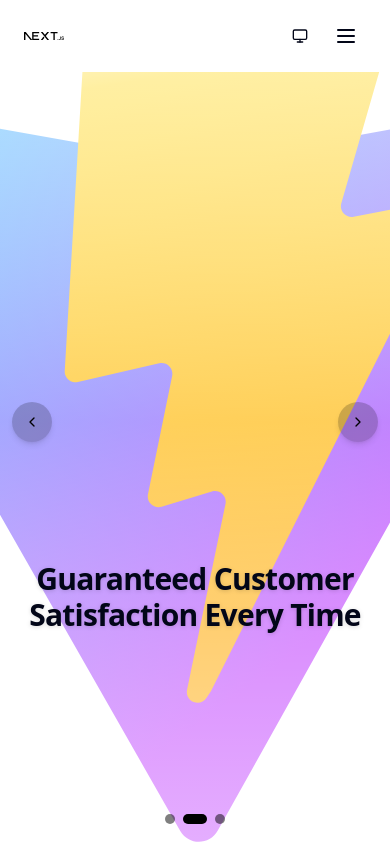
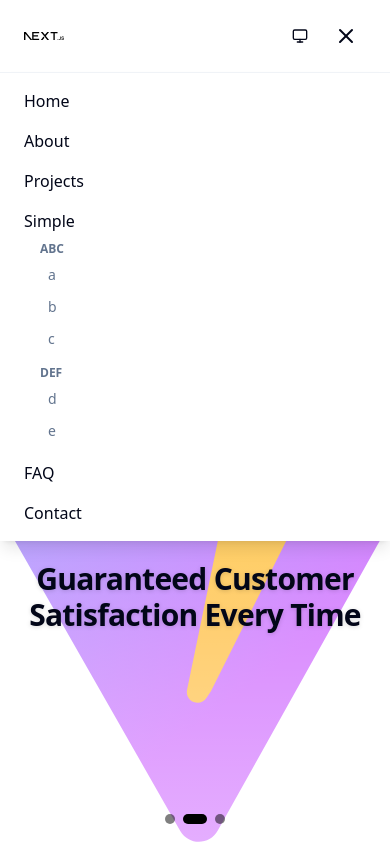
Before and after one commit to boxside/compro-aircon, a Next.js app: page / in a window 390 px wide. Both pictures are taken after a click on the button 346 px from the left and 36 px from the top of the page. Shown: the top 844 px of the page. Built offline with nearby package versions, Linux system fonts and the light colour scheme.

Commit message:
fixing image loading

```diff
--- a/components/layout/navbar.tsx
+++ b/components/layout/navbar.tsx
@@ -1,7 +1,7 @@
 "use client"
 
 import * as React from "react"
-import { useState, useEffect } from "react"
+import { useState, useEffect, useRef } from "react"
 import { usePathname } from "next/navigation"
 import Link from "next/link"
 import Image from "next/image"
@@ -18,38 +18,63 @@ import {
 } from "../ui/navigation-menu"
 
 export function NavigationMenuDemo() {
-    const [isOpen, setIsOpen] = useState(false);
-    const [isScrolled, setIsScrolled] = useState(false);
-    const pathname = usePathname();
+  const [isOpen, setIsOpen] = useState(false)
+  const [isScrolled, setIsScrolled] = useState(false)
+  const pathname = usePathname()
+
+  // Refs penting untuk click-outside yg akurat
+  const menuRef = useRef<HTMLDivElement | null>(null)
+  const buttonRef = useRef<HTMLButtonElement | null>(null)
+
+  // Toggle body scroll saat menu buka
+  useEffect(() => {
+    if (isOpen) {
+      document.body.style.overflow = "hidden"
+    } else {
+      document.body.style.overflow = ""
+    }
+    return () => {
+      document.body.style.overflow = ""
+    }
+  }, [isOpen])
 
   useEffect(() => {
-        const handleScroll = () => {
-            setIsScrolled(window.scrollY > 0);
-        };
+    const handleScroll = () => setIsScrolled(window.scrollY > 0)
+    window.addEventListener("scroll", handleScroll)
+    return () => window.removeEventListener("scroll", handleScroll)
+  }, [])
 
-        const handleClickOutside = (event: MouseEvent) => {
-            if (isOpen && !(event.target as Element).closest('.mobile-menu')) {
-                setIsOpen(false);
+  // Click/tap di luar menu & tombol => close (pakai pointerdown biar stabil di mobile)
+  useEffect(() => {
+    const onPointerDown = (event: PointerEvent) => {
+      if (!isOpen) return
+      const t = event.target as Node
+      const clickedInsideMenu = menuRef.current?.contains(t)
+      const clickedToggle = buttonRef.current?.contains(t)
+      if (!clickedInsideMenu && !clickedToggle) {
+        setIsOpen(false)
       }
-        };
+    }
+    const onKeyDown = (e: KeyboardEvent) => {
+      if (e.key === "Escape") setIsOpen(false)
+    }
+    document.addEventListener("pointerdown", onPointerDown)
+    document.addEventListener("keydown", onKeyDown)
+    return () => {
+      document.removeEventListener("pointerdown", onPointerDown)
+      document.removeEventListener("keydown", onKeyDown)
+    }
+  }, [isOpen])
 
-        window.addEventListener('scroll', handleScroll);
-        document.addEventListener('mousedown', handleClickOutside);
-
-        return () => {
-            window.removeEventListener('scroll', handleScroll);
-            document.removeEventListener('mousedown', handleClickOutside);
-        };
-    }, [isOpen]);
-
-    // Close mobile menu on route change
+  // Tutup saat pindah route
   useEffect(() => {
-        if (isOpen) setIsOpen(false);
-    }, [pathname, isOpen]);
+    if (isOpen) setIsOpen(false)
+  }, [pathname]) // cukup depend ke pathname
 
   return (
     <div
-            className={`fixed top-0 left-0 right-0 z-50 transition-all duration-300 ${isScrolled
+      className={`fixed top-0 left-0 right-0 z-50 transition-all duration-300 ${
+        isScrolled
           ? "bg-background/20 backdrop-blur-sm shadow-md border-b border-border/50"
           : "bg-background"
       }`}
@@ -59,7 +84,7 @@ export function NavigationMenuDemo() {
           <Image src={logo} alt="Logo" width={40} height={40} />
         </div>
 
-                {/* Desktop Navigation menu */}
+        {/* Desktop */}
         <div className="hidden md:block">
           <NavigationMenu viewport={false} className="justify-end">
             <NavigationMenuList className="justify-end ml-auto">
@@ -87,64 +112,55 @@ export function NavigationMenuDemo() {
                   Projects
                 </Link>
               </NavigationMenuItem>
+
               <NavigationMenuItem>
-                                <NavigationMenuTrigger
-                                    className="px-4 py-2 rounded-md font-semibold text-foreground bg-transparent hover:bg-accent transition-colors data-[state=open]:!bg-transparent focus:outline-none"
-                                >
+                <NavigationMenuTrigger className="px-4 py-2 rounded-md font-semibold text-foreground bg-transparent hover:bg-accent transition-colors data-[state=open]:!bg-transparent focus:outline-none">
                   Services
                 </NavigationMenuTrigger>
-
                 <NavigationMenuContent className="left-auto right-0">
                   <ul className="grid w-[200px] gap-4 p-3">
-                                        {/* Grup ABC */}
                     <li className="flex flex-col gap-1">
                       <span className="text-xs font-semibold text-muted-foreground">ABC</span>
-
                       <NavigationMenuLink asChild>
                         <Link
                           href="/a"
-                                                    className="block px-2 py-1 rounded-md transition-colors hover:bg-accent hover:text-accent-foreground data-[active]:!bg-transparent aria-[current=page]:!bg-transparent"
+                          className="block px-2 py-1 rounded-md transition-colors hover:bg-accent hover:text-accent-foreground"
                         >
                           a
                         </Link>
                       </NavigationMenuLink>
-
                       <NavigationMenuLink asChild>
                         <Link
                           href="/b"
-                                                    className="block px-2 py-1 rounded-md transition-colors hover:bg-accent hover:text-accent-foreground data-[active]:!bg-transparent aria-[current=page]:!bg-transparent"
+                          className="block px-2 py-1 rounded-md transition-colors hover:bg-accent hover:text-accent-foreground"
                         >
                           b
                         </Link>
                       </NavigationMenuLink>
-
                       <NavigationMenuLink asChild>
                         <Link
                           href="/c"
-                                                    className="block px-2 py-1 rounded-md transition-colors hover:bg-accent hover:text-accent-foreground data-[active]:!bg-transparent aria-[current=page]:!bg-transparent"
+                          className="block px-2 py-1 rounded-md transition-colors hover:bg-accent hover:text-accent-foreground"
                         >
                           c
                         </Link>
                       </NavigationMenuLink>
                     </li>
 
-                                        {/* Grup DEF */}
                     <li className="flex flex-col gap-1">
                       <span className="text-xs font-semibold text-muted-foreground">DEF</span>
-
                       <NavigationMenuLink asChild>
                         <Link
                           href="/d"
-                                                    className="block px-2 py-1 rounded-md transition-colors hover:bg-accent hover:text-accent-foreground data-[active]:!bg-transparent aria-[current=page]:!bg-transparent"
+                          className="block px-2 py-1 rounded-md transition-colors hover:bg-accent hover:text-accent-foreground"
                         >
                           d
                         </Link>
                       </NavigationMenuLink>
-
                       <NavigationMenuLink asChild>
                         <Link
                           href="/e"
-                                                    className="block px-2 py-1 rounded-md transition-colors hover:bg-accent hover:text-accent-foreground data-[active]:!bg-transparent aria-[current=page]:!bg-transparent"
+                          className="block px-2 py-1 rounded-md transition-colors hover:bg-accent hover:text-accent-foreground"
                         >
                           e
                         </Link>
@@ -153,6 +169,7 @@ export function NavigationMenuDemo() {
                   </ul>
                 </NavigationMenuContent>
               </NavigationMenuItem>
+
               <NavigationMenuItem>
                 <Link
                   href="/faq"
@@ -176,78 +193,96 @@ export function NavigationMenuDemo() {
           </NavigationMenu>
         </div>
 
-                {/* Mobile Hamburger Menu */}
+        {/* Mobile Toggle */}
         <div className="md:hidden flex items-center gap-2">
           <ThemeToggle />
           <button
-                        onClick={() => setIsOpen(!isOpen)}
+            ref={buttonRef}
+            onClick={() => setIsOpen((v) => !v)}
             className="p-2 rounded-md hover:bg-accent transition-colors"
+            aria-label="Open menu"
+            aria-expanded={isOpen}
+            aria-controls="mobile-menu"
           >
-                        {isOpen ? (
-                            <X className="h-6 w-6" />
-                        ) : (
-                            <Menu className="h-6 w-6" />
-                        )}
+            {isOpen ? <X className="h-6 w-6" /> : <Menu className="h-6 w-6" />}
           </button>
         </div>
       </div>
 
-            {/* Mobile Dropdown Menu */}
+      {/* Mobile Menu */}
       {isOpen && (
-                <div className="mobile-menu md:hidden bg-background/95 backdrop-blur-md border-t border-border/50 shadow-lg">
+        <div
+          id="mobile-menu"
+          ref={menuRef}
+          className="mobile-menu md:hidden bg-background/95 backdrop-blur-md border-t border-border/50 shadow-lg z-[60]"
+        >
           <div className="px-6 py-4 space-y-4">
-
-                        {/* Home */}
             <div className="space-y-2">
-                            <Link href="/" onClick={() => setIsOpen(false)} className="font-medium text-foreground block">Home</Link>
+              <Link href="/" onClick={() => setIsOpen(false)} className="font-medium text-foreground block">
+                Home
+              </Link>
             </div>
 
-                        {/* About */}
             <div className="space-y-2">
-                            <Link href="/about" onClick={() => setIsOpen(false)} className="font-medium text-foreground block">About</Link>
+              <Link href="/about" onClick={() => setIsOpen(false)} className="font-medium text-foreground block">
+                About
+              </Link>
             </div>
+
             <div className="space-y-2">
-                            <Link href="/projects" className="font-medium text-foreground block">Projects</Link>
+              <Link href="/projects" onClick={() => setIsOpen(false)} className="font-medium text-foreground block">
+                Projects
+              </Link>
             </div>
 
             {/* Simple with groups */}
             <div className="space-y-2">
               <div className="font-medium text-foreground">Simple</div>
               <div className="pl-4 space-y-3 text-sm text-muted-foreground">
-
-                                {/* Grup ABC */}
                 <div>
                   <div className="text-xs font-semibold text-muted-foreground mb-1">ABC</div>
                   <div className="flex flex-col gap-1">
-                                        <Link href="/a" onClick={() => setIsOpen(false)} className="px-2 py-1 rounded-md transition-colors hover:bg-accent hover:text-accent-foreground">a</Link>
-                                        <Link href="#" onClick={() => setIsOpen(false)} className="px-2 py-1 rounded-md transition-colors hover:bg-accent hover:text-accent-foreground">b</Link>
-                                        <Link href="#" onClick={() => setIsOpen(false)} className="px-2 py-1 rounded-md transition-colors hover:bg-accent hover:text-accent-foreground">c</Link>
+                    <Link href="/a" onClick={() => setIsOpen(false)} className="px-2 py-1 rounded-md transition-colors hover:bg-accent hover:text-accent-foreground">
+                      a
+                    </Link>
+                    {/* Hindari '#' agar route change memicu penutupan otomatis */}
+                    <Link href="/b" onClick={() => setIsOpen(false)} className="px-2 py-1 rounded-md transition-colors hover:bg-accent hover:text-accent-foreground">
+                      b
+                    </Link>
+                    <Link href="/c" onClick={() => setIsOpen(false)} className="px-2 py-1 rounded-md transition-colors hover:bg-accent hover:text-accent-foreground">
+                      c
+                    </Link>
                   </div>
                 </div>
 
-                                {/* Grup DEF */}
                 <div>
                   <div className="text-xs font-semibold text-muted-foreground mb-1">DEF</div>
                   <div className="flex flex-col gap-1">
-                                        <Link href="#" onClick={() => setIsOpen(false)} className="px-2 py-1 rounded-md transition-colors hover:bg-accent hover:text-accent-foreground">d</Link>
-                                        <Link href="#" onClick={() => setIsOpen(false)} className="px-2 py-1 rounded-md transition-colors hover:bg-accent hover:text-accent-foreground">e</Link>
+                    <Link href="/d" onClick={() => setIsOpen(false)} className="px-2 py-1 rounded-md transition-colors hover:bg-accent hover:text-accent-foreground">
+                      d
+                    </Link>
+                    <Link href="/e" onClick={() => setIsOpen(false)} className="px-2 py-1 rounded-md transition-colors hover:bg-accent hover:text-accent-foreground">
+                      e
+                    </Link>
                   </div>
                 </div>
               </div>
             </div>
+
             <div className="space-y-2">
-                            <Link href="/faq" onClick={() => setIsOpen(false)} className="font-medium text-foreground block">FAQ</Link>
+              <Link href="/faq" onClick={() => setIsOpen(false)} className="font-medium text-foreground block">
+                FAQ
+              </Link>
             </div>
+
             <div className="space-y-2">
-                            <Link href="/projects" onClick={() => setIsOpen(false)} className="font-medium text-foreground block">Projects</Link>
-                        </div>
-                        <div className="space-y-2">
-                            <Link href="/contact" onClick={() => setIsOpen(false)} className="font-medium text-foreground block">Contact</Link>
+              <Link href="/contact" onClick={() => setIsOpen(false)} className="font-medium text-foreground block">
+                Contact
+              </Link>
             </div>
           </div>
         </div>
       )}
-
     </div>
   )
 }
```
Also changed, not shown: components/layout/cta.tsx (+7 -4 lines). Lines whose indentation alone changed are shown as unchanged.
